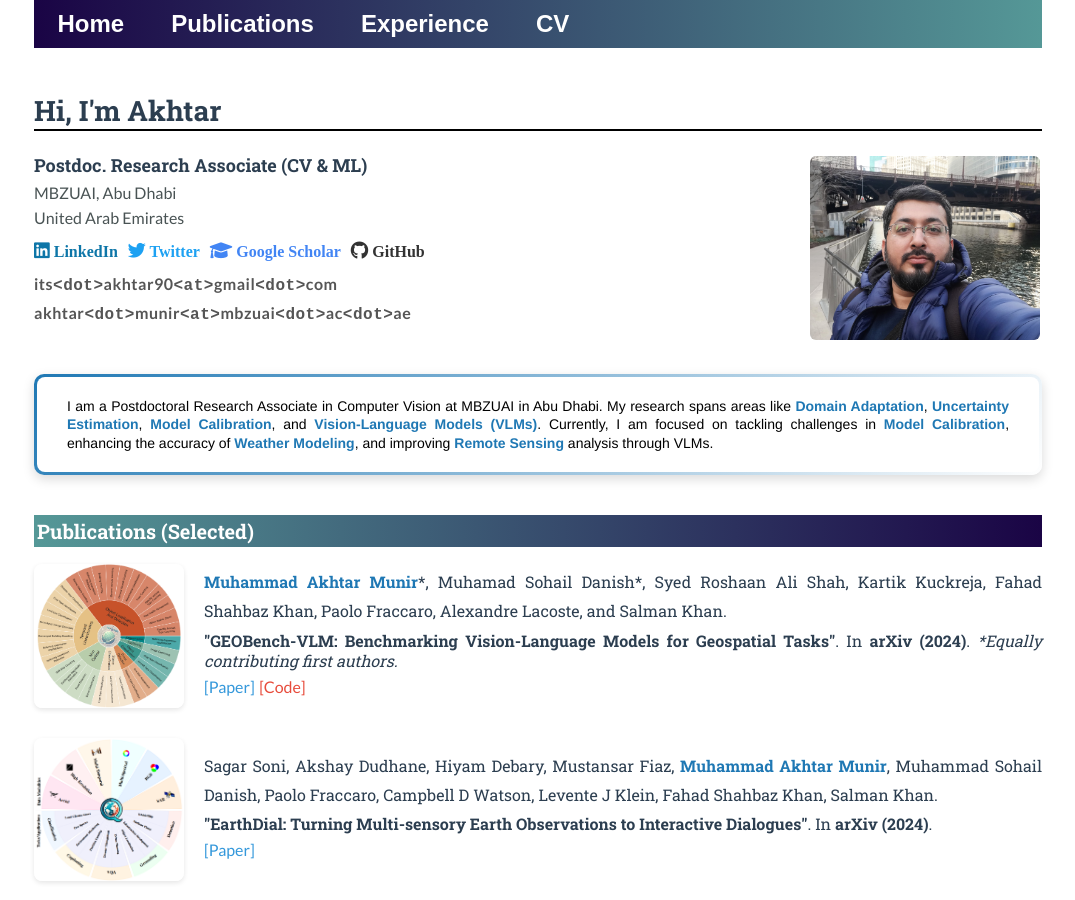
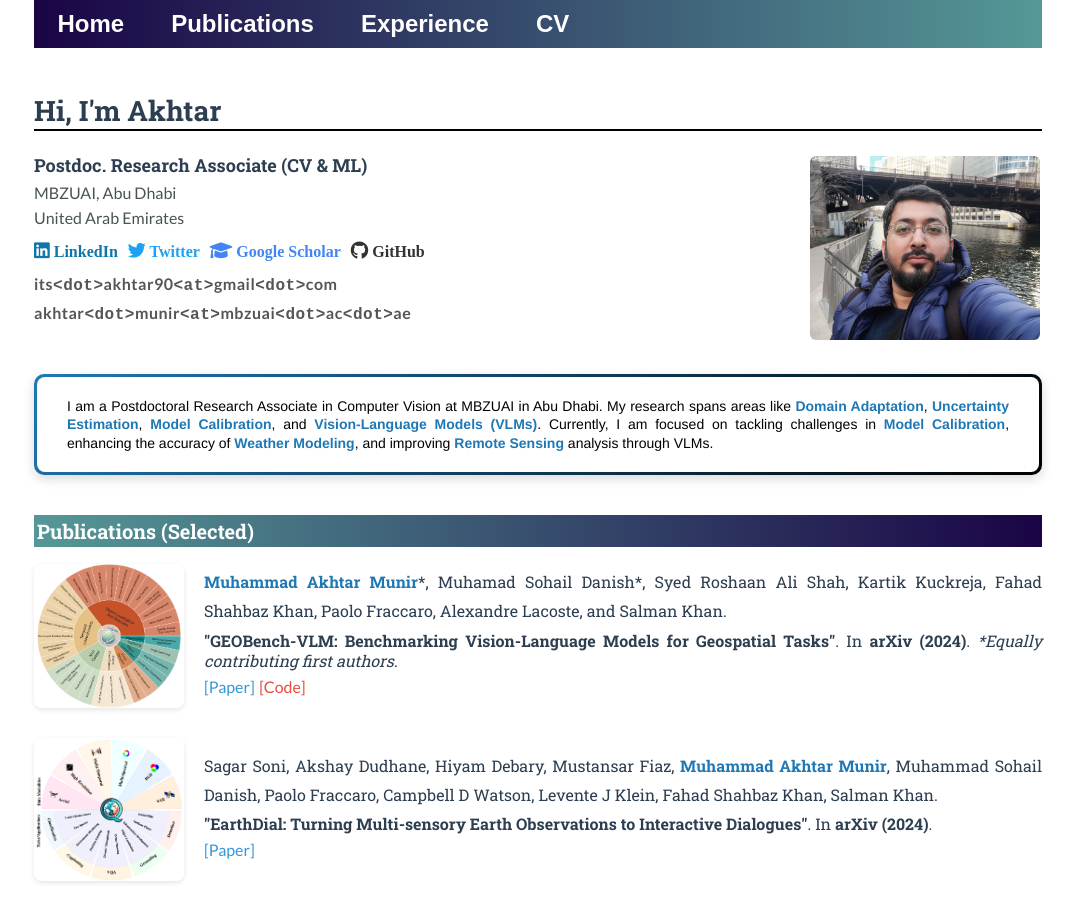
Before and after one commit to akhtarvision/akhtarvision.github.io, a Jekyll site: the page built from index.html, in a window 1280 px wide and 900 px high. Shown: the whole window, without its empty margins (102-1177 px from the left). Built offline with Jekyll 4.4.1, drawn with Linux system fonts in a browser that asks for light colours.

Commit message:
Update index.html

```diff
--- a/index.html
+++ b/index.html
@@ -48,7 +48,7 @@ title: Akhtar, CV & ML
     </div>
 
     <!-- Bio Section -->
-    <div style="background: linear-gradient(135deg, #1f78b4, #ffffff); padding: 3px; border-radius: 10px; margin-top: 30px; box-shadow: 0 4px 12px rgba(0, 0, 0, 0.15);">
+    <div style="background: linear-gradient(135deg, #1f78b4, #000000); padding: 3px; border-radius: 10px; margin-top: 30px; box-shadow: 0 4px 12px rgba(0, 0, 0, 0.15);">
     <div style="background-color: #ffffff; padding: 20px 30px; border-radius: 8px; font-family: 'Lato', sans-serif; font-size: 14px; line-height: 1.6; color: #2c3e50;">
         <p style="margin: 0;">
             I am a Postdoctoral Research Associate in Computer Vision at MBZUAI in Abu Dhabi. My research spans areas like
```
